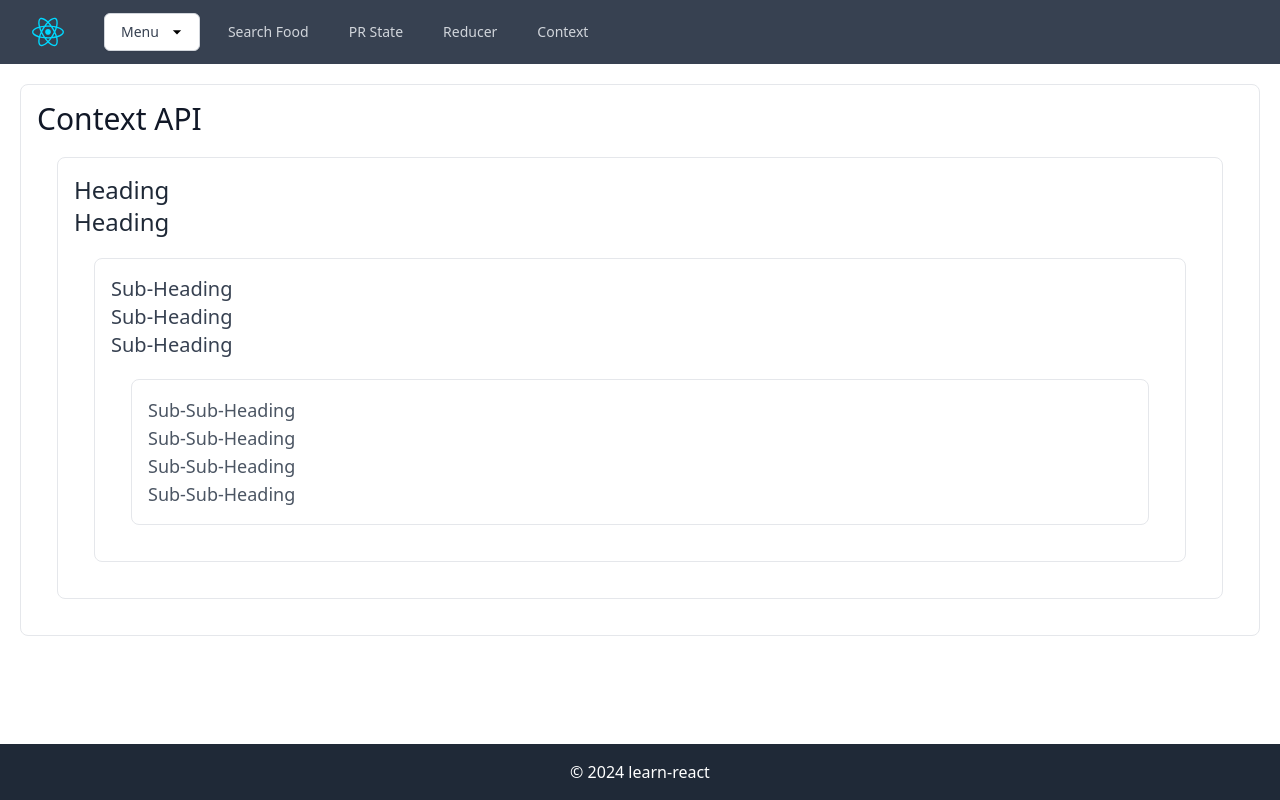
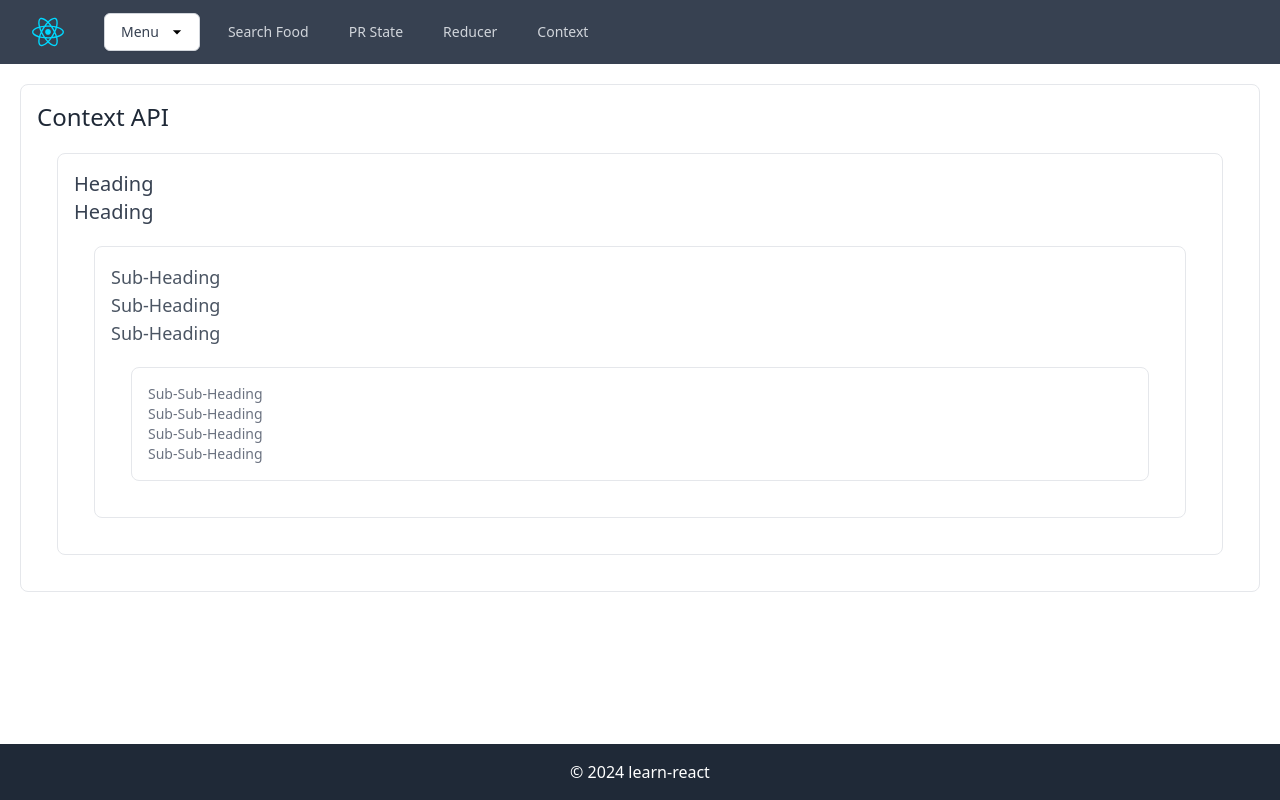
Before and after one commit to DLSiem/learn-react, a React (Vite) app in the folder learn/: page /context in a window 1280 px wide. Built offline with nearby package versions, Linux system fonts and the light colour scheme.

Commit message:
use Context to pass props through nested component

```diff
--- /dev/null
+++ b/learn/src/contexts/LevelContext.jsx
@@ -0,0 +1,3 @@
+import { createContext } from "react";
+
+export const LevelContext = createContext(1);
--- a/learn/src/pages/Context.jsx
+++ b/learn/src/pages/Context.jsx
@@ -1,23 +1,25 @@
+import { useContext } from "react";
 import propTypes from "prop-types";
+import { LevelContext } from "../contexts/LevelContext";
 
 const Context = () => {
   return (
-    <Section>
-      <Heading level={1}>Context API</Heading>
-      <Section>
-        <Heading level={2}>Heading</Heading>
-        <Heading level={2}>Heading</Heading>
+    <Section level={1}>
+      <Heading>Context API</Heading>
+      <Section level={2}>
+        <Heading>Heading</Heading>
+        <Heading>Heading</Heading>
 
-        <Section>
-          <Heading level={3}>Sub-Heading</Heading>
-          <Heading level={3}>Sub-Heading</Heading>
-          <Heading level={3}>Sub-Heading</Heading>
+        <Section level={3}>
+          <Heading>Sub-Heading</Heading>
+          <Heading>Sub-Heading</Heading>
+          <Heading>Sub-Heading</Heading>
 
-          <Section>
-            <Heading level={4}>Sub-Sub-Heading</Heading>
-            <Heading level={4}>Sub-Sub-Heading</Heading>
-            <Heading level={4}>Sub-Sub-Heading</Heading>
-            <Heading level={4}>Sub-Sub-Heading</Heading>
+          <Section level={4}>
+            <Heading>Sub-Sub-Heading</Heading>
+            <Heading>Sub-Sub-Heading</Heading>
+            <Heading>Sub-Sub-Heading</Heading>
+            <Heading>Sub-Sub-Heading</Heading>
           </Section>
         </Section>
       </Section>
@@ -28,9 +30,15 @@ const Context = () => {
 export default Context;
 
 const Section = ({ children }) => {
-  // Apply TailwindCSS styles for padding, margin, border, and rounded corners
+  const level = useContext(LevelContext);
+
+  // each Section could read the level from the Section above and pass down (level + 1) with value={level + 1}
   return (
-    <div className="p-4 m-5 border border-gray-200 rounded-lg">{children}</div>
+    <div className="p-4 m-5 border border-gray-200 rounded-lg">
+      <LevelContext.Provider value={level + 1}>
+        {children}
+      </LevelContext.Provider>
+    </div>
   );
 };
 
@@ -38,13 +46,14 @@ Section.propTypes = {
   children: propTypes.node,
 };
 
-const Heading = ({ level, children }) => {
-  // Dynamically apply TailwindCSS font size and color based on the heading level
+const Heading = ({ children }) => {
+  const level = useContext(LevelContext);
   const headingClasses = {
     1: "text-3xl text-gray-900", // Larger and darker
     2: "text-2xl text-gray-800",
     3: "text-xl text-gray-700",
     4: "text-lg text-gray-600", // Smaller and lighter
+    5: "text-sm text-gray-500",
   };
 
   switch (level) {
@@ -56,12 +65,13 @@ const Heading = ({ level, children }) => {
       return <h3 className={headingClasses[3]}>{children}</h3>;
     case 4:
       return <h4 className={headingClasses[4]}>{children}</h4>;
+    case 5:
+      return <h5 className={headingClasses[5]}>{children}</h5>;
     default:
       throw Error("Unknown level: " + level);
   }
 };
 
 Heading.propTypes = {
-  level: propTypes.number.isRequired,
   children: propTypes.node,
 };
```
